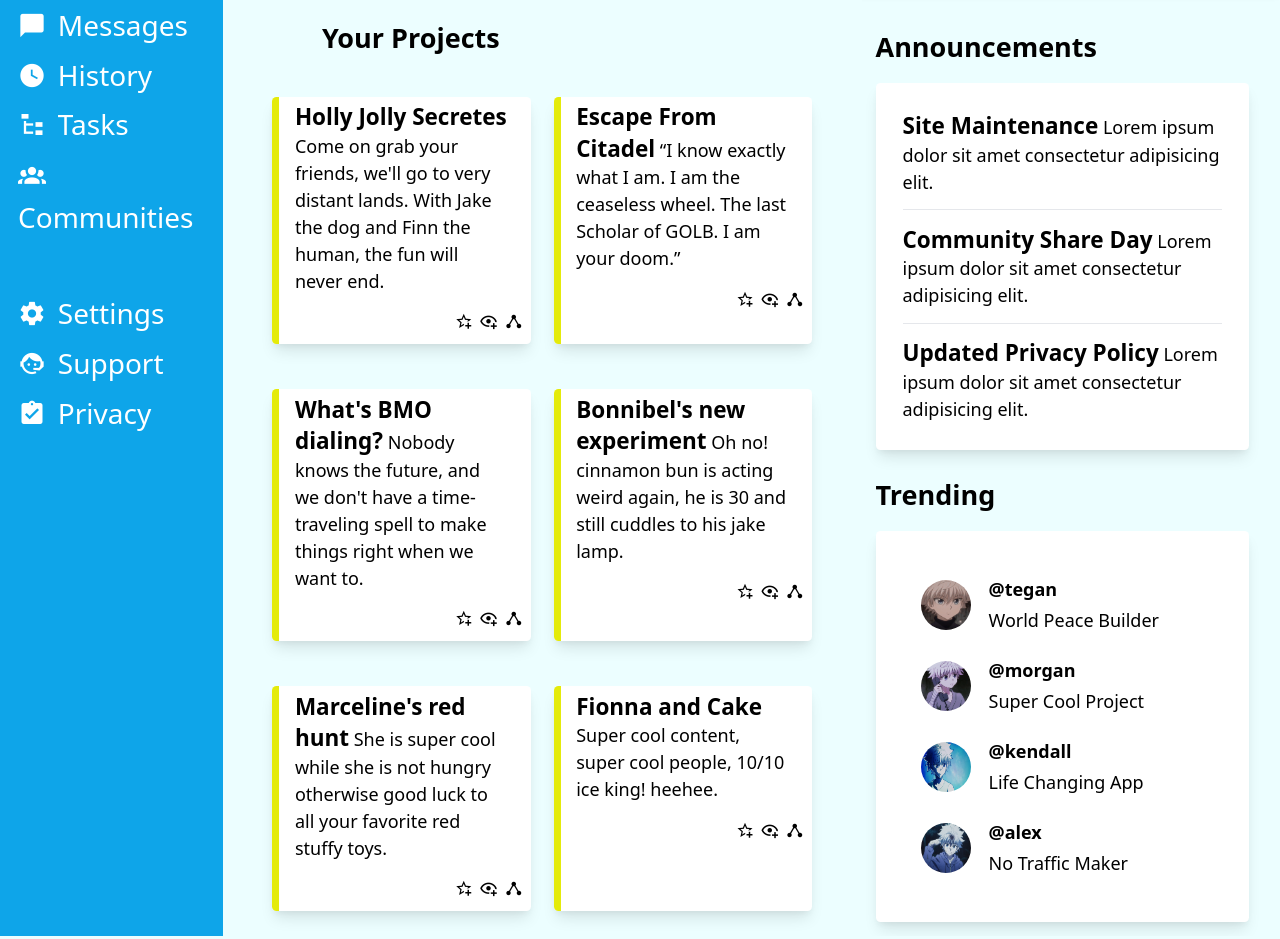
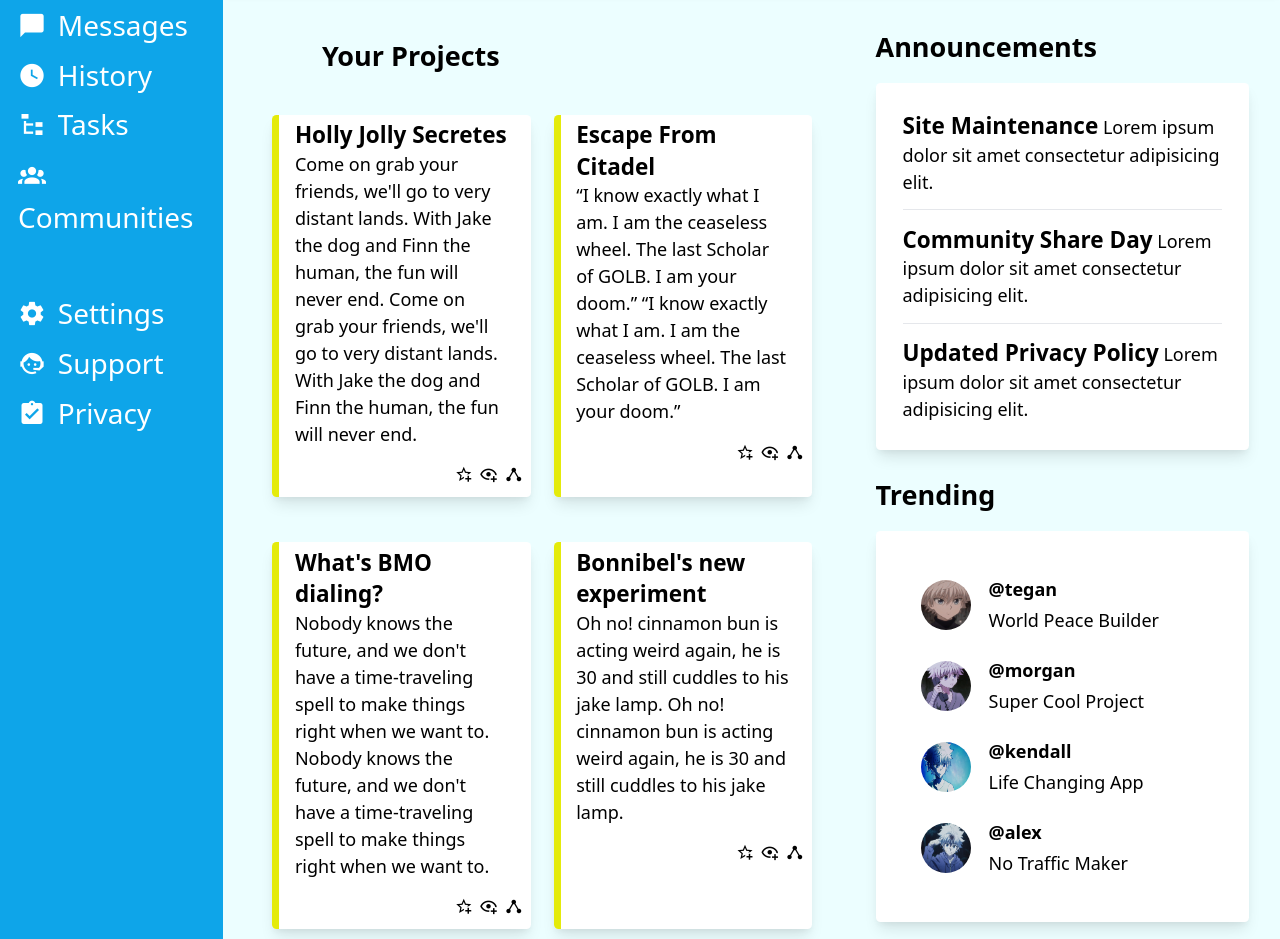
Before and after one commit to Mhmdhalim/TheOdin, a plain HTML site: page DashBoard/src/index.html in a window 1280 px wide. Shown: the part 207-1146 px from the top of the page. Drawn offline with nearby package versions, Linux system fonts and the light colour scheme.

Commit message:
Update index.html

```diff
--- a/DashBoard/src/index.html
+++ b/DashBoard/src/index.html
@@ -93,12 +93,13 @@
             </div>
         </aside>
         <!-- MAIN -->
-        <main class="-mt-32 p-2 ">
+        <main class="-mt-28 p-2 ">
             <h1 class="font-bold text-2xl sm:px-16 sm:-px-0 mb-3 sm:m-4 sm:mb-4">Your Projects</h1>
             <div class="flex w-full flex-wrap justify-center gap-5 mb-3">
                 <article class="w-full sm:w-5/12 rounded overflow-hidden shadow-lg sm:-px-5 bg-white sm:mt-5">
                     <p class="w-full p-1 px-5">
-                        <span class="font-bold text-xl">Holly Jolly Secretes</span>
+                        <span class="font-bold text-xl">Holly Jolly Secretes</span><br>
+                            Come on grab your friends, we'll go to very distant lands. With Jake the dog and Finn the human, the fun will never end.
                             Come on grab your friends, we'll go to very distant lands. With Jake the dog and Finn the human, the fun will never end.
                     </p>
                     <div class="flex justify-end align-middle items-center p-2 gap-1.5" >
@@ -109,7 +110,8 @@
                 </article>
                 <article class="bg-white w-full sm:w-5/12 rounded overflow-hidden shadow-lg sm:-px-5 sm:mt-5">
                     <p class="w-full p-1 px-5">
-                        <span class="font-bold text-xl">Escape From Citadel</span>
+                        <span class="font-bold text-xl">Escape From Citadel</span><br>
+                            “I know exactly what I am. I am the ceaseless wheel. The last Scholar of GOLB. I am your doom.”
                             “I know exactly what I am. I am the ceaseless wheel. The last Scholar of GOLB. I am your doom.”
                     </p>
                     <div class="flex justify-end align-middle items-center p-2 gap-1.5" >
@@ -120,7 +122,8 @@
                 </article>
                 <article class="bg-white w-full sm:w-5/12 rounded overflow-hidden shadow-lg sm:-px-5 sm:mt-5">
                     <p class="w-full p-1 px-5">
-                        <span class="font-bold text-xl">What's BMO dialing?</span>
+                        <span class="font-bold text-xl">What's BMO dialing?</span><br>
+                            Nobody knows the future, and we don't have a time-traveling spell to make things right when we want to.
                             Nobody knows the future, and we don't have a time-traveling spell to make things right when we want to.
                     </p>
                     <div class="flex justify-end align-middle items-center p-2 gap-1.5" >
@@ -131,7 +134,8 @@
                 </article>
                 <article class="bg-white w-full sm:w-5/12 rounded overflow-hidden shadow-lg sm:-px-5 sm:mt-5">
                     <p class="w-full p-1 px-5">
-                        <span class="font-bold text-xl">Bonnibel's new experiment</span>
+                        <span class="font-bold text-xl">Bonnibel's new experiment</span><br>
+                            Oh no! cinnamon bun is acting weird again, he is 30 and still cuddles to his jake lamp.
                             Oh no! cinnamon bun is acting weird again, he is 30 and still cuddles to his jake lamp.
                     </p>
                     <div class="flex justify-end align-middle items-center p-2 gap-1.5" >
@@ -142,7 +146,8 @@
                 </article>
                 <article class="bg-white w-full sm:w-5/12 rounded overflow-hidden shadow-lg sm:-px-5 sm:mt-5">
                     <p class="w-full p-1 px-5">
-                        <span class="font-bold text-xl">Marceline's red hunt</span>
+                        <span class="font-bold text-xl">Marceline's red hunt</span><br>
+                            She is super cool while she is not hungry otherwise good luck to all your favorite red stuffy toys.
                             She is super cool while she is not hungry otherwise good luck to all your favorite red stuffy toys.
                     </p>
                     <div class="flex justify-end align-middle items-center p-2 gap-1.5" >
@@ -153,7 +158,8 @@
                 </article>
                 <article class="bg-white w-full sm:w-5/12 rounded overflow-hidden shadow-lg sm:-px-5 sm:mt-5">
                     <p class="w-full p-1 px-5">
-                        <span class="font-bold text-xl">Fionna and Cake</span>
+                        <span class="font-bold text-xl">Fionna and Cake</span><br>
+                            Super cool content, super cool people, 10/10 ice king! heehee.
                             Super cool content, super cool people, 10/10 ice king! heehee.
                     </p>
                     <div class="flex justify-end align-middle items-center p-2 gap-1.5" >
```
